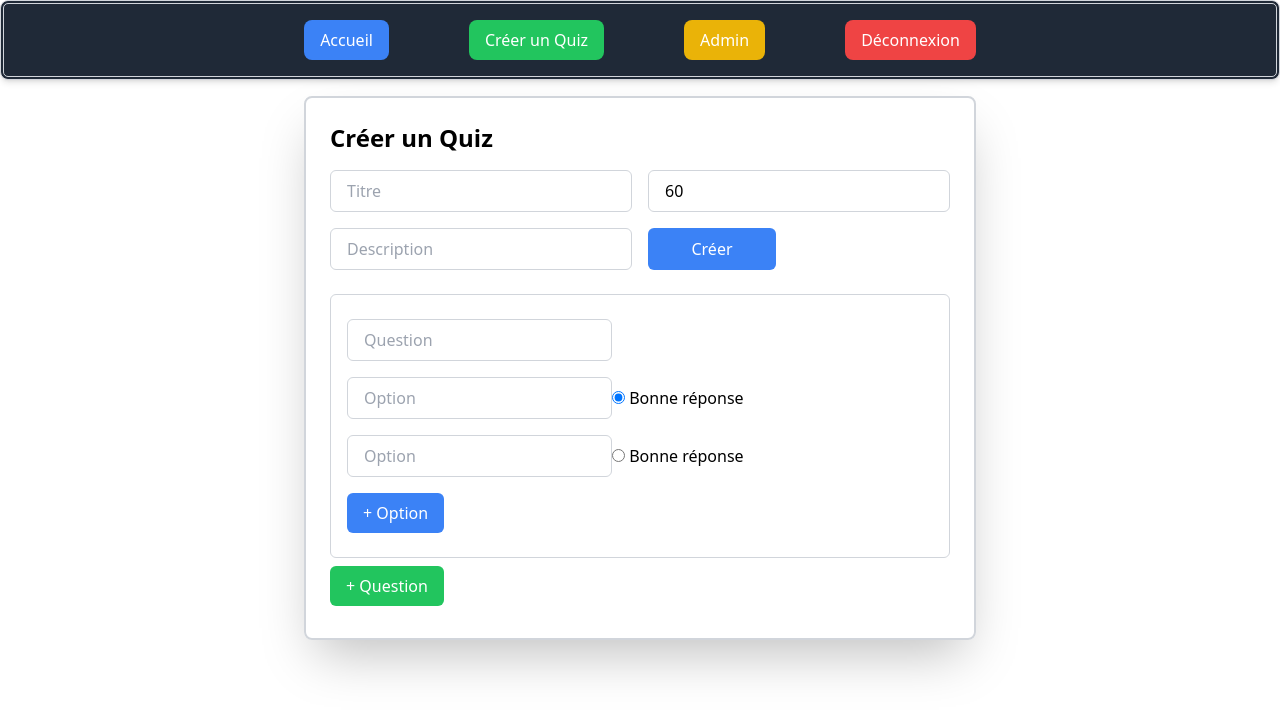
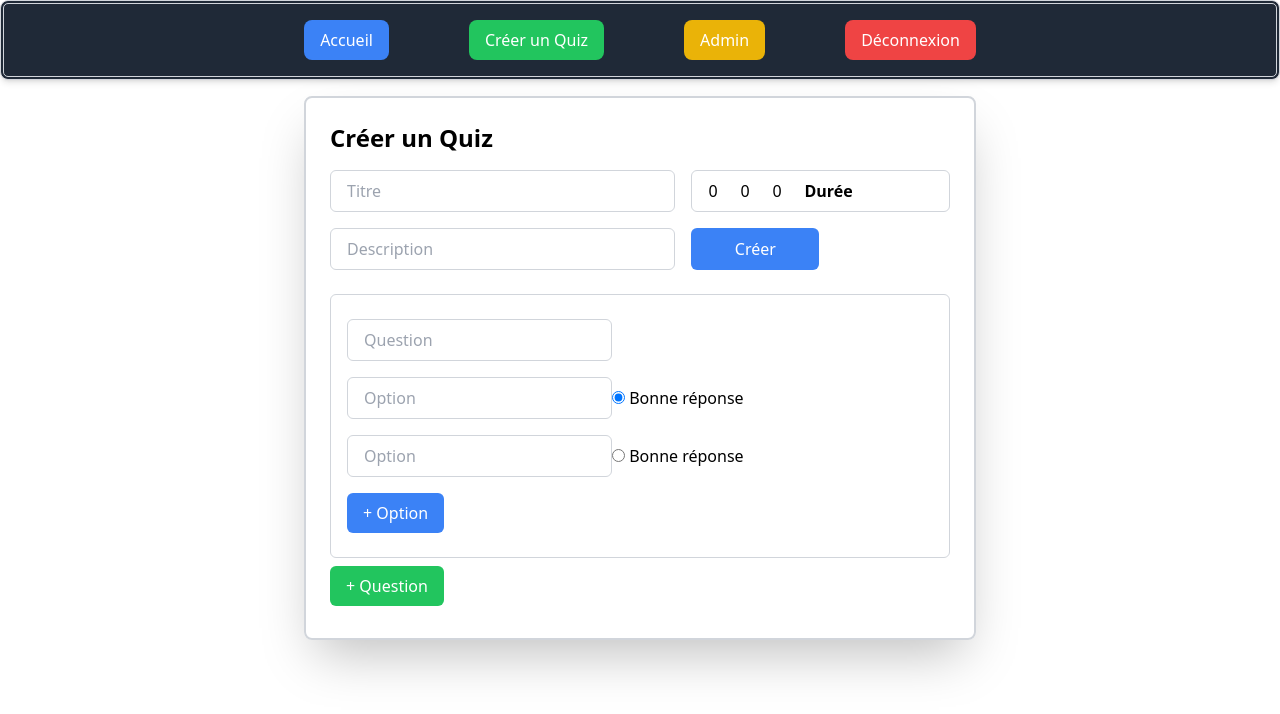
Before and after one commit to wilgaslove/quiz-frontend, a Vue app: page /admin/create in a window 1280 px wide. Shown: the top 714 px of the page. Built offline with nearby package versions, Linux system fonts and the light colour scheme; sample sign-in values are in the browser's storage; the HTML template or start-up script is replaced by a standard one.

Commit message:
correction daffichage dheure

```diff
--- a/src/views/admin/CreateQuiz.vue
+++ b/src/views/admin/CreateQuiz.vue
@@ -8,13 +8,20 @@ const router = useRouter()
 
 const title = ref("")
 const description = ref("")
-const duration = ref(60)
+
+// temps
+const hours = ref(0)
+const minutes = ref(0)
+const seconds = ref(0)
 
 const createQuiz = async () => {
   await api.post("/quiz", {
     title: title.value,
     description: description.value,
-    duration: duration.value,
+    duration:
+      (hours.value * 3600) +
+      (minutes.value * 60) +
+      seconds.value,
     questions: questions.value
   })
 
@@ -37,9 +44,7 @@ const addQuestion = () => {
   })
 }
 
- //const addOption = (qIndex: number) => {
- // questions.value[qIndex].options.push("")
-//}
+
 
 const addOption = (qIndex: number) => {
   if (questions.value[qIndex]) {
@@ -54,31 +59,53 @@ const addOption = (qIndex: number) => {
 
 <template>
 
-<navbar />
+  <navbar />
 
   <div class=" shadow-2xl mx-auto max-w-2xl my-[6rem] border-solid border-2 border-gray-300 p-6 rounded-lg">
     <h1 class="text-2xl font-bold mb-4">Créer un Quiz</h1>
     <div class="grid grid-rows-2 grid-flow-col  gap-4">
-      <input v-model="title" placeholder="Titre" class="border border-gray-300 rounded-md py-2 px-4 focus:outline-none focus:ring-2 focus:ring-blue-500" />
-      <input v-model="description" placeholder="Description" class="border border-gray-300 rounded-md py-2 px-4 focus:outline-none focus:ring-2 focus:ring-blue-500" />
-      <input v-model="duration" type="number" placeholder="Durée" class="border border-gray-300 rounded-md py-2 px-4 focus:outline-none focus:ring-2 focus:ring-blue-500" />
-      <button @click="createQuiz" class="w-[8rem] bg-blue-500 text-white py-2 px-4 rounded-md hover:bg-blue-600 focus:outline-none focus:ring-2 focus:ring-blue-500">Créer</button>
+      <input v-model="title" placeholder="Titre"
+        class="border border-gray-300 rounded-md py-2 px-4 focus:outline-none focus:ring-2 focus:ring-blue-500" />
+      <input v-model="description" placeholder="Description"
+        class="border border-gray-300 rounded-md py-2 px-4 focus:outline-none focus:ring-2 focus:ring-blue-500" />
+      <div class="">
+        <p ></p>
+        <div class="border border-gray-300 rounded-md py-2 px-4 focus:outline-none focus:ring-2 focus:ring-blue-500">
+          <!-- HEURES -->
+            <label></label>
+            <input v-model.number="hours" type="number" min="0" max="23" class="w-[2rem]" />
+          <!-- MINUTES -->
+            <label></label>
+            <input v-model.number="minutes" type="number" min="0" max="59" class="w-[2rem] " />
+          <!-- SECONDES -->
+            <label></label>
+            <input v-model.number="seconds" type="number" min="0" max="59" class="w-[2rem]" />
+            <label class="text-right font-semibold">Durée</label>
+        </div>
+
+      </div>
+      <button @click="createQuiz"
+        class="w-[8rem] bg-blue-500 text-white py-2 px-4 rounded-md hover:bg-blue-600 focus:outline-none focus:ring-2 focus:ring-blue-500">Créer</button>
     </div>
     <div v-for="(q, qIndex) in questions" :key="qIndex" class="mt-6 p-4 border border-gray-300 rounded-md">
-      <input v-model="q.question" placeholder="Question"  class="border border-gray-300 rounded-md py-2 px-4 focus:outline-none focus:ring-2 focus:ring-blue-500 my-2" />
+      <input v-model="q.question" placeholder="Question"
+        class="border border-gray-300 rounded-md py-2 px-4 focus:outline-none focus:ring-2 focus:ring-blue-500 my-2" />
       <div v-for="(opt, oIndex) in q.options" :key="oIndex">
-        <input v-model="q.options[oIndex]" placeholder="Option" class=" border border-gray-300 rounded-md py-2 px-4 focus:outline-none focus:ring-2 focus:ring-blue-500 my-2" />
+        <input v-model="q.options[oIndex]" placeholder="Option"
+          class=" border border-gray-300 rounded-md py-2 px-4 focus:outline-none focus:ring-2 focus:ring-blue-500 my-2" />
         <input type="radio" :name="'correct' + qIndex" :value="oIndex" v-model="q.correctAnswer" />
         Bonne réponse
       </div>
-      <button @click="addOption(qIndex)" class="bg-blue-500 text-white my-2 py-2 px-4 rounded-md hover:bg-blue-600 focus:outline-none focus:ring-2 focus:ring-blue-500">+ Option</button>
+      <button @click="addOption(qIndex)"
+        class="bg-blue-500 text-white my-2 py-2 px-4 rounded-md hover:bg-blue-600 focus:outline-none focus:ring-2 focus:ring-blue-500">+
+        Option</button>
     </div>
-    <button @click="addQuestion" class="bg-green-500 text-white my-2 py-2 px-4 rounded-md hover:bg-green-600 focus:outline-none focus:ring-2 focus:ring-green-500  ">+ Question
+    <button @click="addQuestion"
+      class="bg-green-500 text-white my-2 py-2 px-4 rounded-md hover:bg-green-600 focus:outline-none focus:ring-2 focus:ring-green-500  ">+
+      Question
 
     </button>
   </div>
 </template>
 
-<style scoped>
-
-</style>
+<style scoped></style>
```
